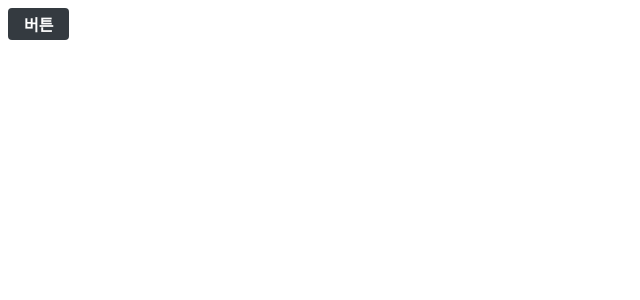
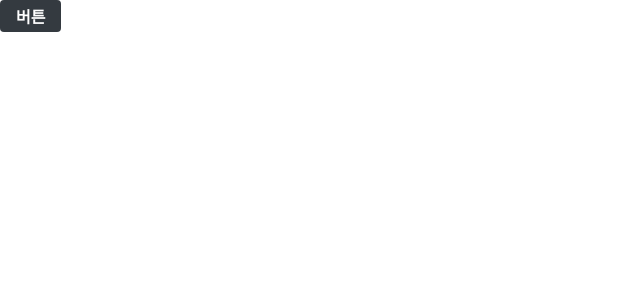
Before and after one commit to milban/blog-frontend-exercise, a React (Create React App) app: page / in a window 1280 px wide. Shown: the top 300 px of the page, without its empty margins (0-640 px from the left). Built offline with nearby package versions, Linux system fonts and the light colour scheme.

Commit message:
Global style

```diff
--- /dev/null
+++ b/src/index.css
@@ -0,0 +1,30 @@
+body {
+    margin: 0;
+    padding: 0;
+    font-family: -apple-system, BlinkMacSytemFont, 'Segoe UI', 'Roboto', 'Oxygen', 'Ubuntu', 'Cantarell', 'Fira Sans', 'Droid Sans', 'Helvetica Neue', sans-serif;
+    -webkit-font-smoothing: antialiased;
+    -moz-osx-font-smoothing: grayscale;
+    box-sizing: border-box;
+    min-height: 100%;
+}
+
+#root {
+    min-height: 100%;
+}
+
+html {
+    height: 100%;
+}
+
+a {
+    color: inherit;
+    text-decoration: none;
+}
+
+* {
+    box-sizing: inherit;
+}
+
+code {
+    font-family: "Source Code Pro", Menlo, Monaco, Consolas, "Courier New", monospace;
+}
--- a/src/index.tsx
+++ b/src/index.tsx
@@ -2,6 +2,8 @@
 import ReactDOM from 'react-dom';
 import App from 'App';
 import { BrowserRouter } from 'react-router-dom';
+
+import 'index.css';
 
 ReactDOM.render(
   <React.StrictMode>
```
Also changed, not shown: .eslintrc.js.
